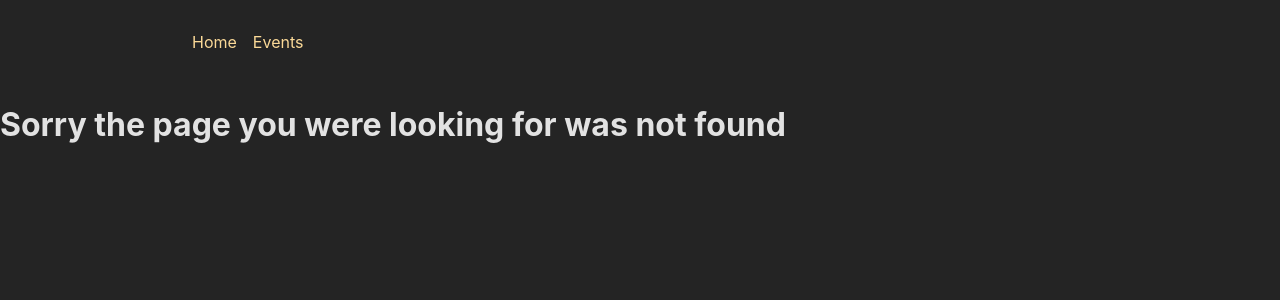
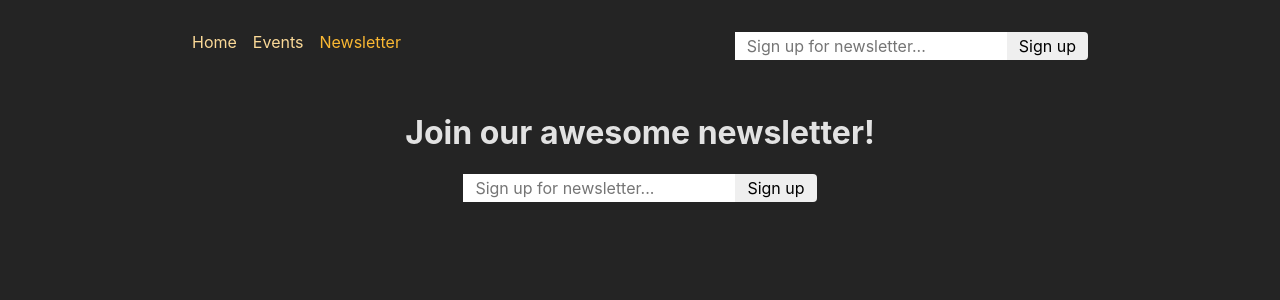
Before and after one commit to astaba/react_aca_211_router-dom, a React (Create React App) app in the folder frontend/: page /newsletter in a window 1280 px wide. Before the commit this address had no page. Shown: the top 300 px of the page. Built offline with nearby package versions, Linux system fonts and the light colour scheme.

Commit message:
Newsletter features update

```diff
--- a/frontend/src/App.js
+++ b/frontend/src/App.js
@@ -19,6 +19,9 @@
 import ErrorDisplay from "./components/ErrorDisplay";
 import NotFound from "./page/NotFound";
 import { action as eventFormAction } from "./components/EventForm";
+import NewsletterPage, {
+  action as newsletterPageAction,
+} from "./page/NewsletterPage";
 
 const routesDefinition = createRoutesFromElements(
   <Route path="/" element={<RootLayout />}>
@@ -56,6 +59,12 @@
         errorElement={<ErrorDisplay />}
       />
     </Route>
+    <Route
+      path="newsletter"
+      element={<NewsletterPage />}
+      action={newsletterPageAction}
+      errorElement={<ErrorDisplay />}
+    />
     <Route path="*" element={<NotFound />} />
   </Route>
 );
--- a/frontend/src/components/MainNavigation.js
+++ b/frontend/src/components/MainNavigation.js
@@ -1,6 +1,7 @@
-import { NavLink } from 'react-router-dom';
+import { NavLink } from "react-router-dom";
 
-import classes from './MainNavigation.module.css';
+import classes from "./MainNavigation.module.css";
+import NewsletterSignup from "./NewsletterSignup";
 
 function MainNavigation() {
   const activeStyle = ({isActive}) => {
@@ -12,13 +13,23 @@
       <nav>
         <ul className={classes.list}>
           <li>
-            <NavLink to="/" className={activeStyle}>Home</NavLink>
+            <NavLink to="/" className={activeStyle} end>
+              Home
+            </NavLink>
           </li>
           <li>
-            <NavLink to="events" className={activeStyle}>Events</NavLink>
+            <NavLink to="/events" className={activeStyle}>
+              Events
+            </NavLink>
+          </li>
+          <li>
+            <NavLink to="/newsletter" className={activeStyle}>
+              Newsletter
+            </NavLink>
           </li>
         </ul>
       </nav>
+      <NewsletterSignup />
     </header>
   );
 }
--- /dev/null
+++ b/frontend/src/components/NewsletterSignup.js
@@ -0,0 +1,18 @@
+import React from "react";
+
+import classes from "./NewsletterSignup.module.css";
+
+const NewsletterSignup = () => {
+  return (
+    <form method="post" className={classes.newsletter}>
+      <input
+        type="email"
+        placeholder="Sign up for newsletter..."
+        aria-label="Sign up for newsletter"
+      />
+      <button>Sign up</button>
+    </form>
+  );
+};
+
+export default NewsletterSignup;
--- /dev/null
+++ b/frontend/src/components/NewsletterSignup.module.css
@@ -0,0 +1,18 @@
+.newsletter input,
+.newsletter button {
+  font: inherit;
+  padding: 0.25rem 0.75rem;
+  border-radius: 0;
+  border: none;
+}
+
+.newsletter button {
+  border-top-right-radius: 4px;
+  border-bottom-right-radius: 4px;
+  cursor: pointer;
+}
+
+.newsletter button:hover {
+  background-color: var(--color-primary-300);
+  color: var(--color-gray-800);
+}
--- /dev/null
+++ b/frontend/src/page/NewsletterPage.js
@@ -0,0 +1,23 @@
+import React from "react";
+
+import NewsletterSignup from "../components/NewsletterSignup";
+import PageContent from "../components/PageContent";
+
+export const action = async ({ request }) => {
+  const data = await request.formData();
+  const email = data.get("email");
+
+  // send to backend newsletter server ...
+  console.log(email);
+  return { message: "Signup successful!" };
+};
+
+const NewsletterPage = () => {
+  return (
+    <PageContent title="Join our awesome newsletter!">
+      <NewsletterSignup />
+    </PageContent>
+  );
+};
+
+export default NewsletterPage;
```
